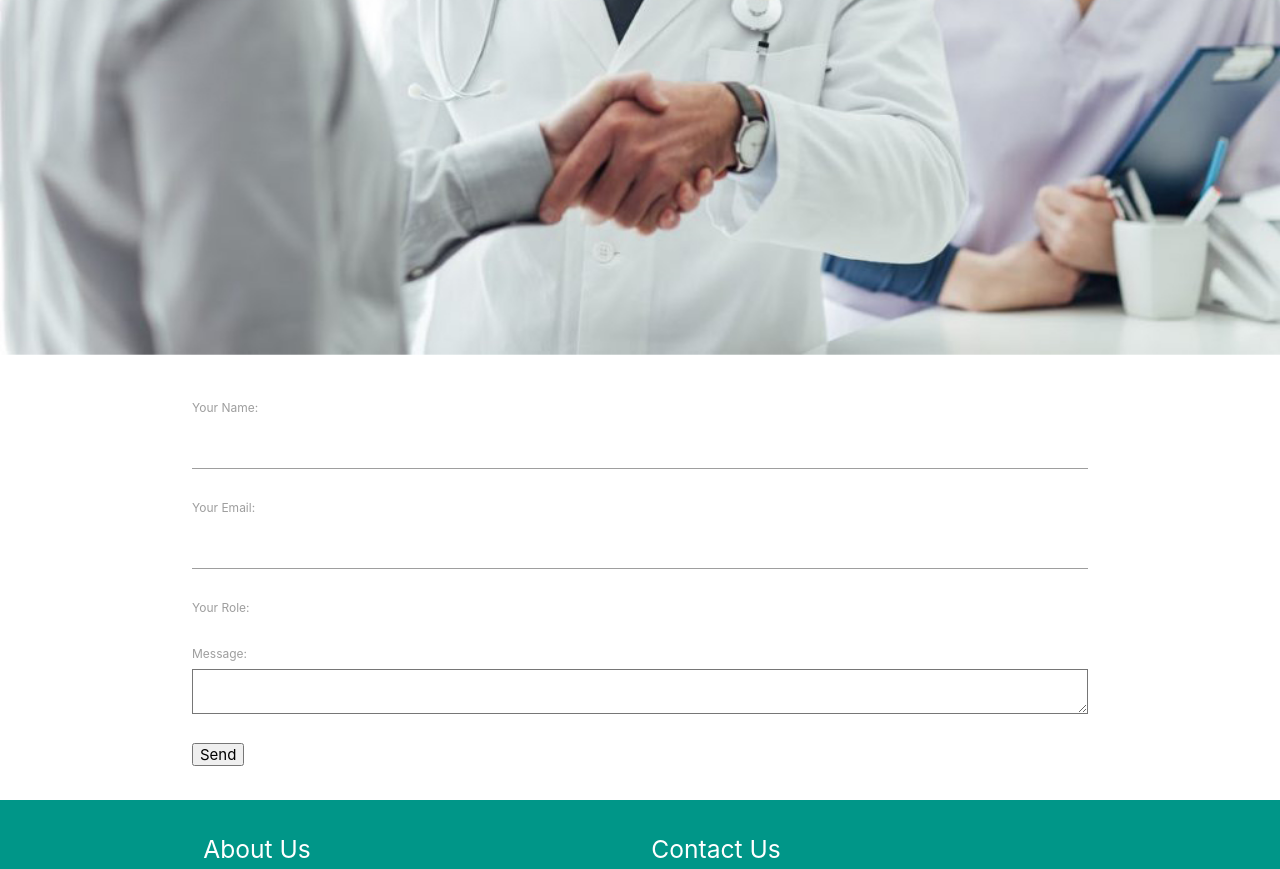
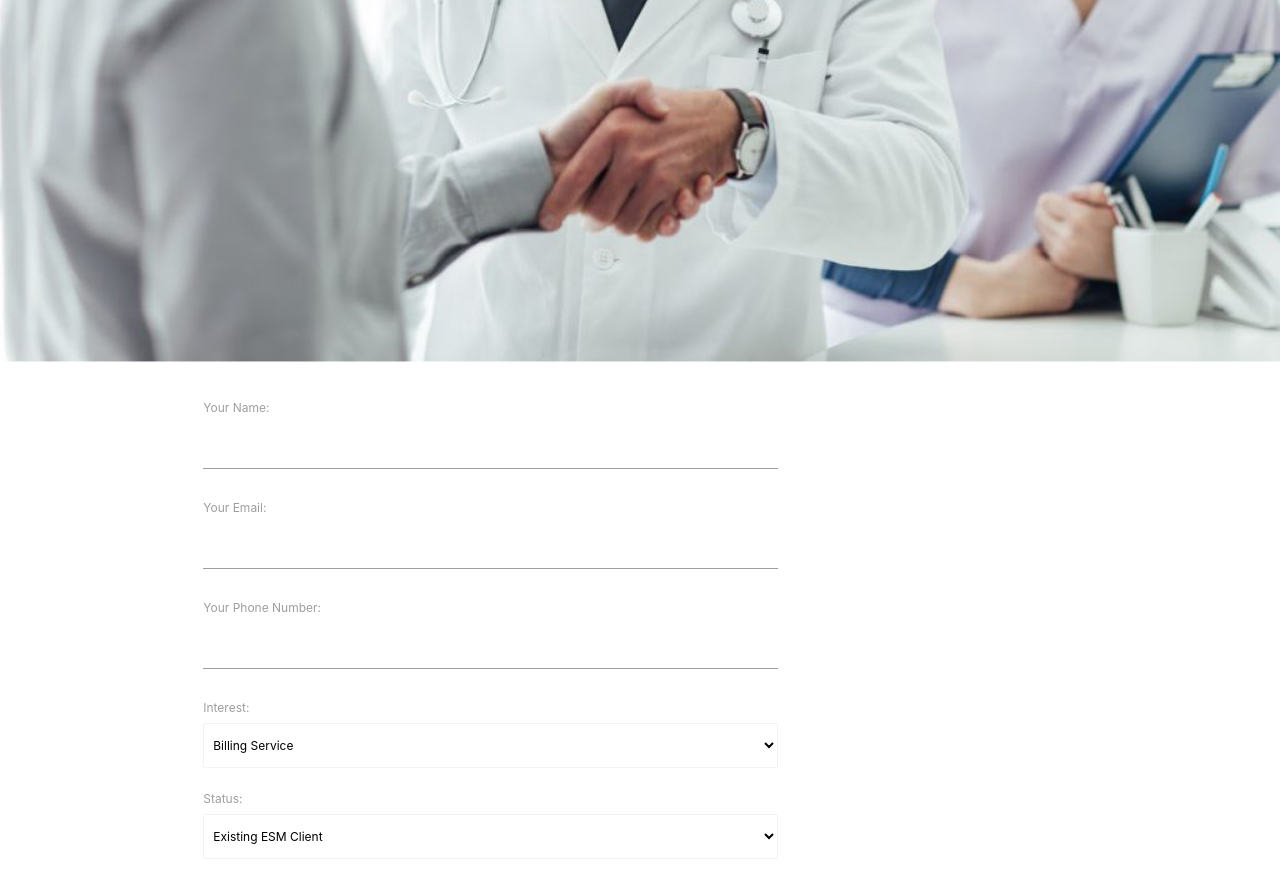
Before and after one commit to amrules/esm-billing-consulting, a website: page parallax-template/contact.html in a window 1280 px wide. Shown: the part 83-952 px from the top of the page. Drawn offline with nearby package versions, Linux system fonts and the light colour scheme.

Commit message:
form changes

```diff
--- a/parallax-template/contact.html
+++ b/parallax-template/contact.html
@@ -42,6 +42,8 @@
 
   <div class="container">
     <div class="section">
+        <div class="row">
+            <div class="col s8">
 
       <form name="contact" method="POST" netlify>
         <p>
@@ -51,11 +53,25 @@
           <label>Your Email: <input type="email" name="email" /></label>
         </p>
         <p>
-          <label>Your Role: <select name="role[]" multiple>
-            <option value="leader">Leader</option>
-            <option value="follower">Follower</option>
-          </select></label>
+          <label>Your Phone Number: <input type="tel" name="tel" /></label>
         </p>
+        <p>
+          <label>Interest: <select name="interest[]">
+            <option value="billing-service">Billing Service</option>
+            <option value="free-cost-analysis">Free Cost Analysis</option>
+            <option value="training">Training</option>
+            <option value="other">Other</option>
+          </select>
+          </label>
+        </p>
+        <p>
+            <label>Status: <select name="status[]">
+              <option value="existing-esm-client">Existing ESM Client</option>
+              <option value="new-practice">New Practice</option>
+              <option value="other">Other</option>
+            </select>
+            </label>
+          </p>
         <p>
           <label>Message: <textarea name="message"></textarea></label>
         </p>
@@ -63,7 +79,8 @@
           <button type="submit">Send</button>
         </p>
       </form>
-
+      </div>
+      </div>
     </div>
   </div>
 
```
Also changed, not shown: parallax-template/css/materialize.css.
